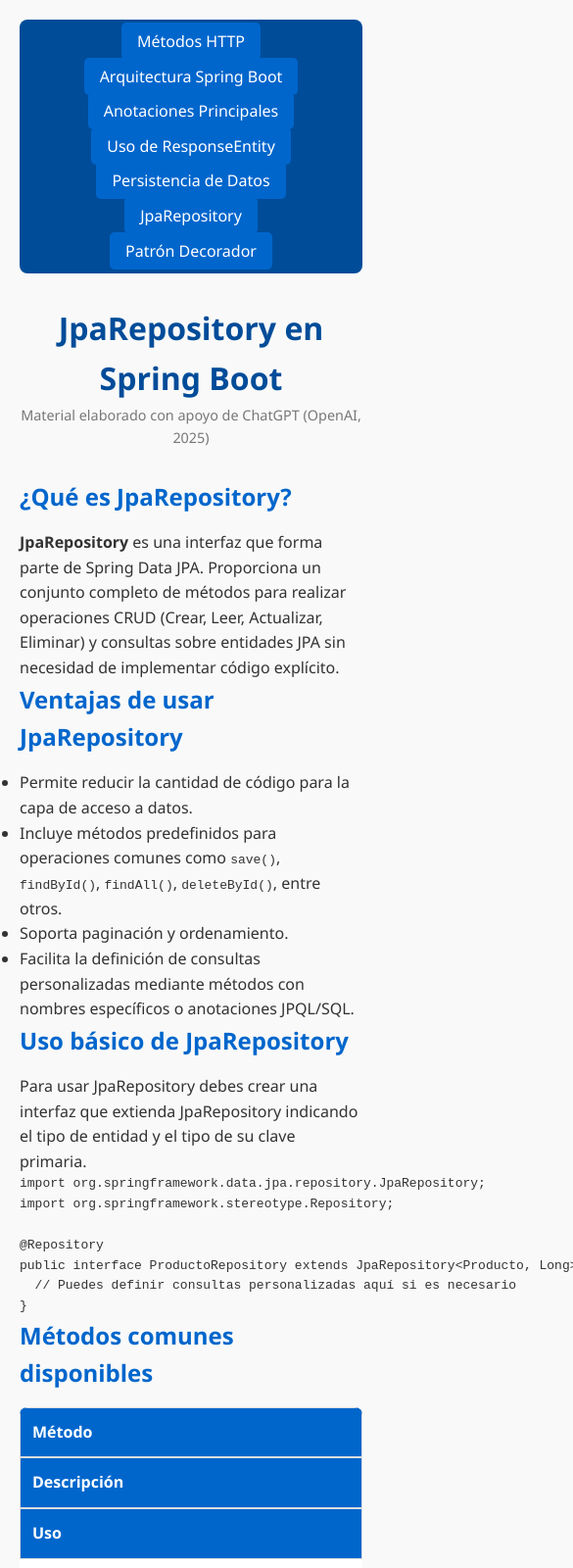
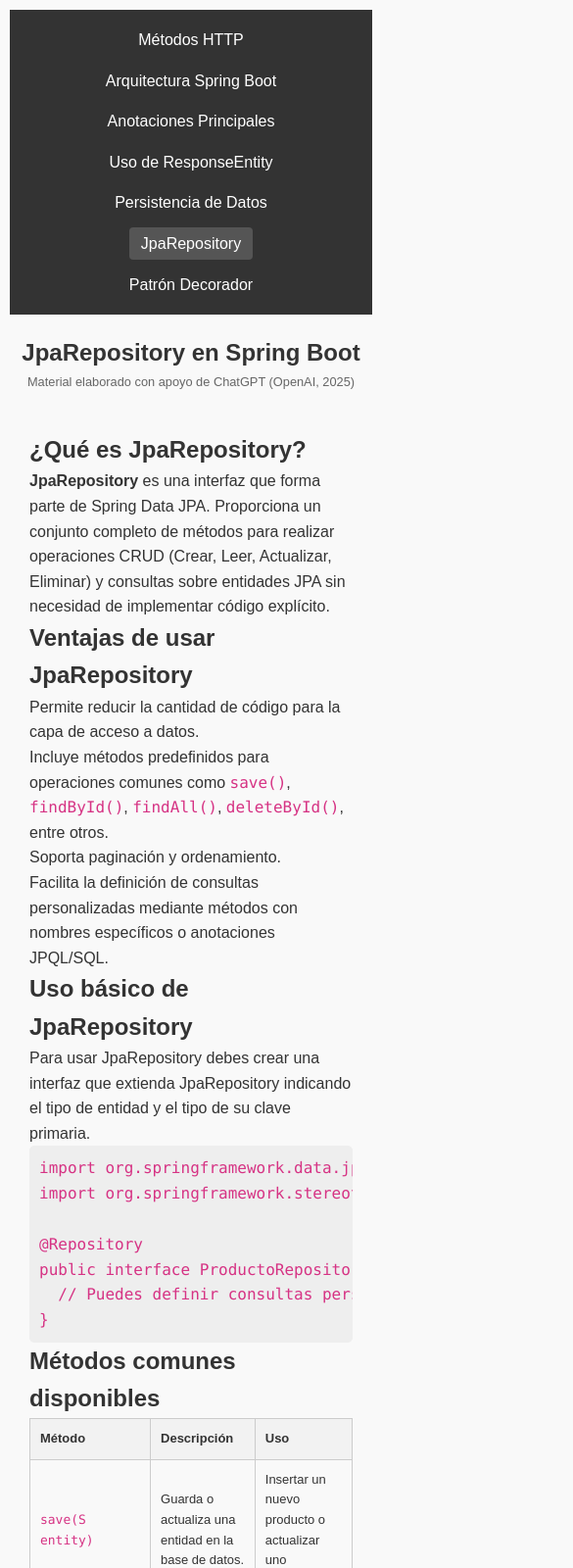
Before and after one commit to TM3100/teoria, a plain HTML site: page jparepository.html in a window 390 px wide. Shown: the top 1600 px of the page at 98% size, 585 px wide, since content can reach past the window. Drawn offline with Linux system fonts and the light colour scheme.

Commit message:
Add files via upload
Actualizar el css

```diff
--- a/styles.css
+++ b/styles.css
@@ -1,132 +1,136 @@
 /* Reset básico */
+
 * {
+  box-sizing: border-box;
   margin: 0;
   padding: 0;
-  box-sizing: border-box;
 }
 
-/* Fuente y colores */
+/* Tipografía y color base */
 body {
-  font-family: 'Segoe UI', Tahoma, Geneva, Verdana, sans-serif;
+  font-family: Arial, sans-serif;
   line-height: 1.6;
   background-color: #f9f9f9;
   color: #333;
-  padding: 20px;
+  padding: 10px;
 }
 
 /* Navegación */
+nav {
+  background-color: #333;
+  padding: 10px 0;
+}
+
 nav ul {
   display: flex;
   flex-wrap: wrap;
-  gap: 10px;
-  list-style: none;
-  background-color: #004c99;
-  padding: 10px;
-  border-radius: 8px;
   justify-content: center;
+  list-style-type: none;
+  margin: 0;
+  padding: 0;
+}
+
+nav li {
+  margin: 5px 10px;
 }
 
 nav a {
-  color: #fff;
+  color: white;
   text-decoration: none;
-  padding: 8px 16px;
-  background-color: #0066cc;
-  border-radius: 5px;
-  transition: background 0.3s;
+  padding: 8px 12px;
+  border-radius: 4px;
 }
 
+nav a.active,
 nav a:hover {
-  background-color: #003366;
+  background-color: #555;
 }
 
 /* Encabezado */
 header {
   text-align: center;
-  margin: 30px 0;
-}
-
-header h1 {
-  font-size: 2em;
-  color: #004c99;
+  margin: 20px 0;
 }
 
 .autor {
   font-size: 0.9em;
-  color: #777;
+  color: #666;
 }
 
-/* Secciones principales */
+/* Contenido principal */
 main {
   max-width: 1000px;
-  margin: 0 auto;
+  margin: auto;
+  padding: 20px;
 }
 
-.table-container {
-  margin-top: 30px;
-}
-
-h2, h3 {
-  color: #0066cc;
-  margin-bottom: 15px;
-}
-
-/* Tablas */
+/* Tablas responsivas */
 table {
   width: 100%;
   border-collapse: collapse;
-  margin-bottom: 30px;
-  background-color: #fff;
-  border-radius: 8px;
-  overflow: hidden;
+  margin-bottom: 20px;
 }
 
-th, td {
-  padding: 12px;
-  border: 1px solid #ddd;
+th,
+td {
+  border: 1px solid #ccc;
+  padding: 10px;
   text-align: left;
 }
 
 thead {
-  background-color: #004c99;
-  color: #fff;
+  background-color: #f2f2f2;
+}
+
+/* Contenedor para scroll en móviles */
+.table-container,
+.content-section {
+  overflow-x: auto;
+}
+
+/* Código */
+pre {
+  background-color: #eee;
+  padding: 10px;
+  border-radius: 5px;
+  overflow-x: auto;
+}
+
+code {
+  font-family: Consolas, monospace;
+  color: #d63384;
 }
 
 /* Pie de página */
 footer {
-  margin-top: 40px;
   text-align: center;
-  color: #777;
+  padding: 20px;
   font-size: 0.9em;
+  color: #999;
 }
 
-/* Responsive */
-@media (max-width: 768px) {
+/* Responsivo */
+@media (max-width: 600px) {
   nav ul {
     flex-direction: column;
     align-items: center;
   }
 
-  table, thead, tbody, th, td, tr {
-    display: block;
+  nav li {
+    margin: 8px 0;
   }
 
-  th {
-    background-color: #0066cc;
-    color: #fff;
+  header h1 {
+    font-size: 1.5em;
   }
 
+  table,
+  th,
   td {
-    border: none;
-    position: relative;
-    padding-left: 50%;
+    font-size: 0.9em;
   }
 
-  td::before {
-    content: attr(data-label);
-    position: absolute;
-    left: 0;
-    width: 50%;
-    padding-left: 15px;
-    font-weight: bold;
+  .autor {
+    font-size: 0.8em;
   }
 }
```
